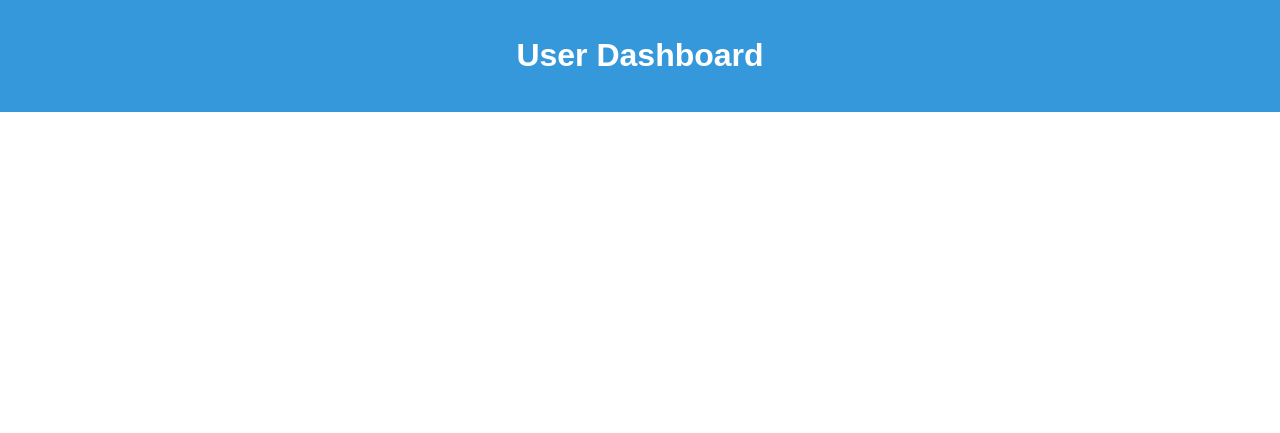
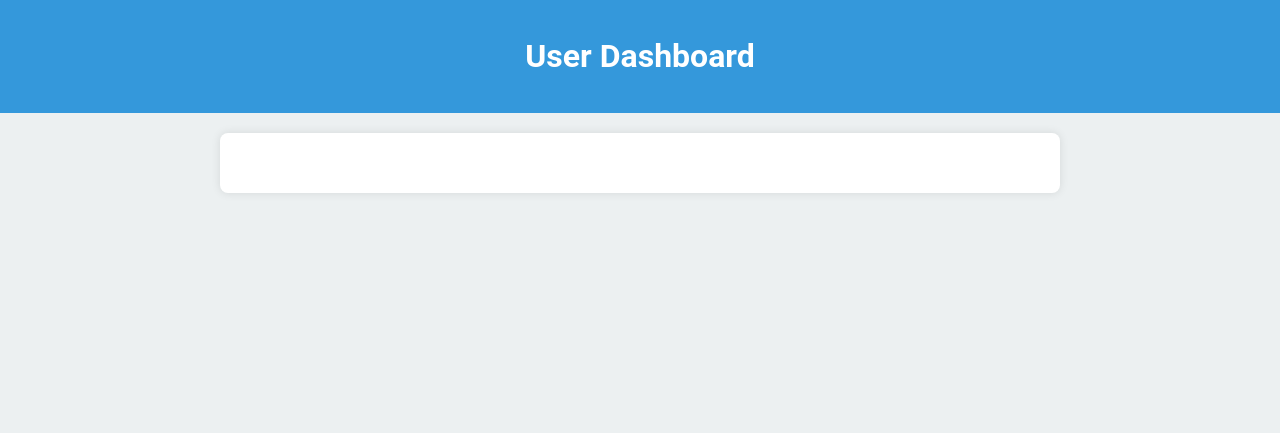
Before and after one commit to Piyachon1234/Project, a PHP site: page / in a window 1280 px wide. Shown: the top 433 px of the page. Run offline with PHP 8.4, Linux system fonts and the light colour scheme.

Commit message:
update css and html 3

```diff
--- a/styles.css
+++ b/styles.css
@@ -1,7 +1,9 @@
 body {
-    font-family: 'Arial', sans-serif;
+    font-family: 'Roboto', sans-serif;
     margin: 0;
     padding: 0;
+    background-color: #ecf0f1;
+    color: #333;
 }
 
 header {
@@ -14,6 +16,10 @@ header {
 main {
     max-width: 800px;
     margin: 20px auto;
+    background-color: #fff;
+    padding: 20px;
+    border-radius: 8px;
+    box-shadow: 0 0 10px rgba(0, 0, 0, 0.1);
 }
 
 footer {
@@ -29,3 +35,21 @@ footer {
 #user-profile, #user-predictions {
     margin-bottom: 20px;
 }
+
+h2 {
+    color: #3498db;
+}
+
+div {
+    background-color: #ecf0f1;
+    padding: 15px;
+    margin-bottom: 15px;
+    border-radius: 8px;
+    box-shadow: 0 0 5px rgba(0, 0, 0, 0.1);
+}
+
+@media screen and (max-width: 600px) {
+    main {
+        padding: 10px;
+    }
+}
```
